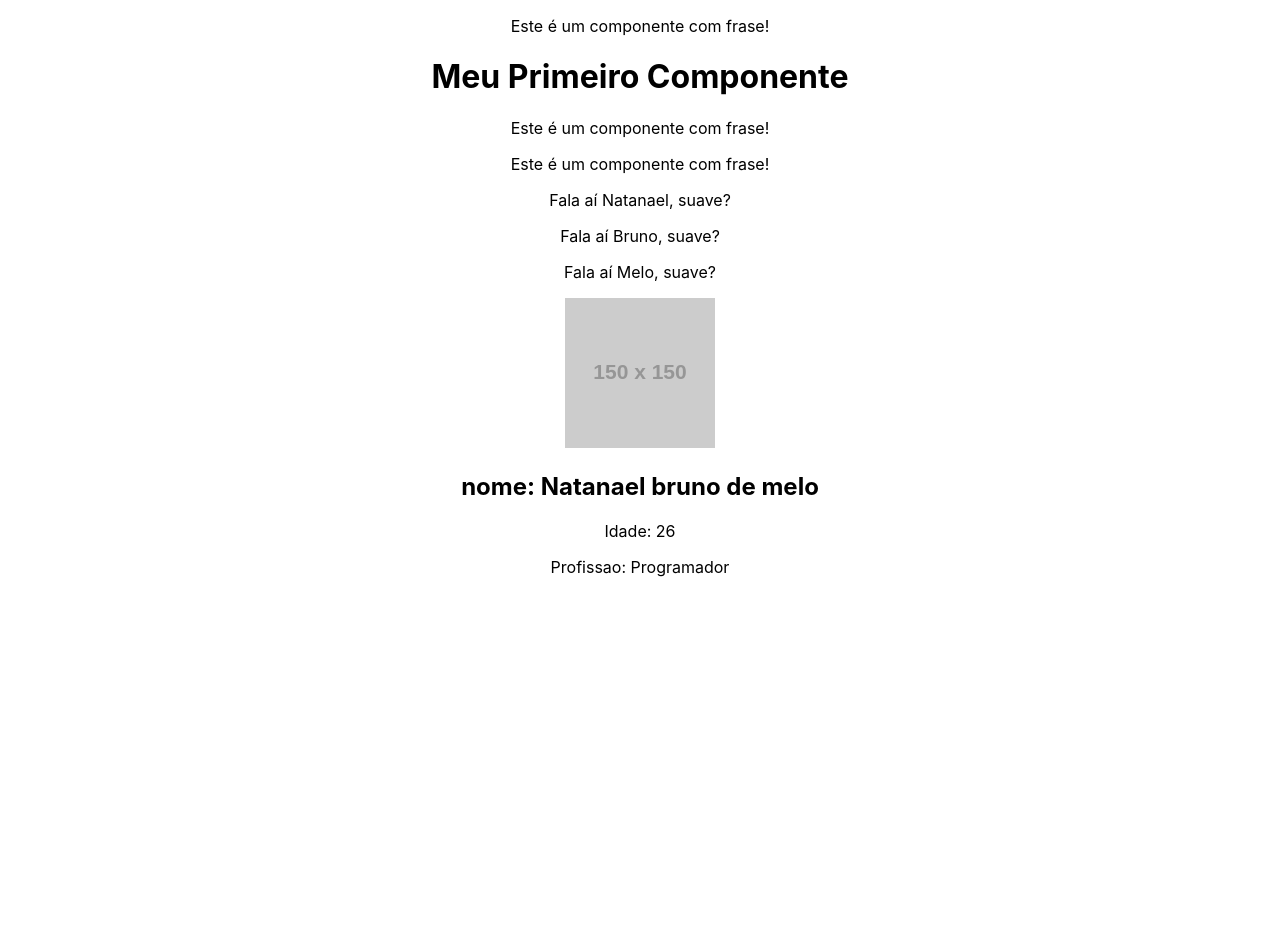
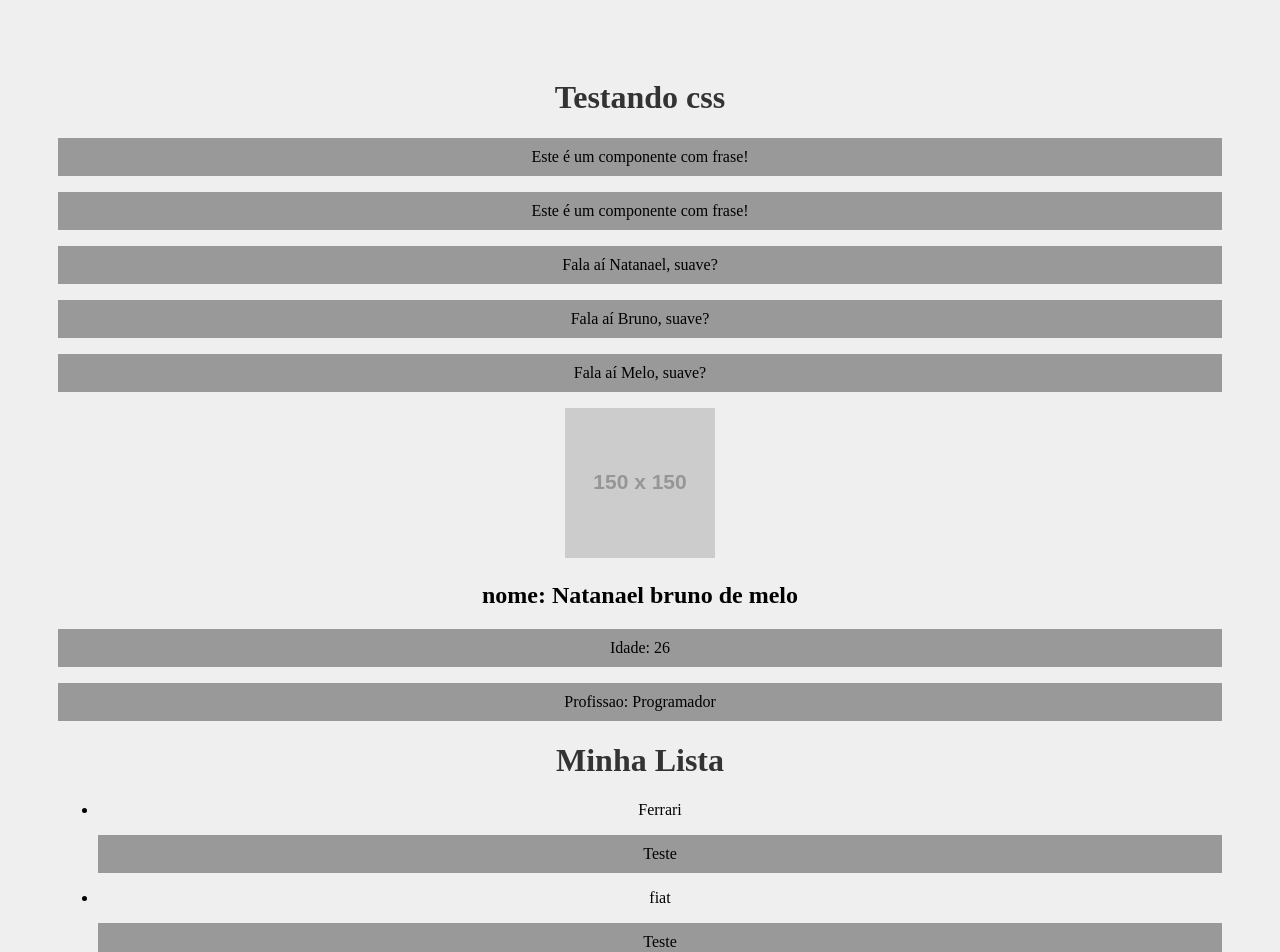
Before and after one commit to natanaellmelo/1-site-react, a React (Create React App) app: page / in a window 1280 px wide. Shown: the top 952 px of the page. Before the commit the page ends 800 px from the top, so only its background shows below. Built offline with nearby package versions, Linux system fonts and the light colour scheme.

Commit message:
Curso hora de codar.
Aula 7.

```diff
--- a/src/App.js
+++ b/src/App.js
@@ -1,8 +1,9 @@
-import React, { Component }  from 'react';
-import './App.css';
-import HelloWord from './components/HelloWord'
-import SayMyName from './components/SayMyName';
-import Pessoa from './components/Pessoas';
+import React, { Component }  from 'react'
+import './App.css'
+import SayMyName from './components/SayMyName'
+import Pessoa from './components/Pessoas'
+import Frase  from './components/Frase.js'
+import List from './components/List'
 
 function App() {
 
@@ -11,13 +12,19 @@ function App() {
 
 
   return (
+
     <div className="App">
-
-      <HelloWord/>
+      <h1>Testando css</h1>
+      <Frase />
+      <Frase />
       <SayMyName nome= "Natanael"/>
       <SayMyName nome= {nome}/>
       <SayMyName nome= "Melo"/>
-      <Pessoa nome="Natanael bruno de melo" idade="26" profissao="Programador" foto="https://via.placeholder.com/150"/>
+      <Pessoa nome="Natanael bruno de melo"
+      idade="26"
+      profissao="Programador"
+      foto="https://via.placeholder.com/150"/>
+      <List/>
 
     </div>
   )
--- a/src/components/Frase.js
+++ b/src/components/Frase.js
@@ -1,10 +1,10 @@
-
-import React from "react"
+import React, { Component }  from 'react'
+import Styles from './FraseModule.css'
 
 
 function Frase(){
-    return(
-        <div>
+    return (
+        <div className={Styles.fraseContainer} >
             <p>Este é um componente com frase!</p>
         </div>
     )
--- /dev/null
+++ b/src/components/FraseModule.css
@@ -0,0 +1,10 @@
+.fraseContainer {
+background-color: #ff6f9c;
+border: 1px solid rgb(209, 35, 35);
+}
+
+.fraseContent {
+    color: rgb(5, 221, 70);
+    background-color: rgb(221, 207, 16);
+    margin: 0;
+}
--- /dev/null
+++ b/src/components/Iten.js
@@ -0,0 +1,16 @@
+import React, {Component} from "react"
+
+
+
+
+function Item(Props){
+return(
+<>
+    <li>{Props.marca}</li>
+    <p>Teste</p>
+</>
+
+)
+}
+
+export default Item
--- /dev/null
+++ b/src/components/List.js
@@ -0,0 +1,19 @@
+import React, { Component }  from 'react'
+import Item from './Iten'
+
+
+
+function List(){
+return(
+    <>
+        <h1>Minha Lista</h1>
+        <ul>
+            <Item marca="Ferrari"/>
+            <Item marca="fiat"/>
+            <Item marca= "Honda"/>
+        </ul>
+    </>
+    )
+}
+
+export default List
--- a/src/index.css
+++ b/src/index.css
@@ -1,13 +1,14 @@
 body {
-  margin: 0;
-  font-family: -apple-system, BlinkMacSystemFont, 'Segoe UI', 'Roboto', 'Oxygen',
-    'Ubuntu', 'Cantarell', 'Fira Sans', 'Droid Sans', 'Helvetica Neue',
-    sans-serif;
-  -webkit-font-smoothing: antialiased;
-  -moz-osx-font-smoothing: grayscale;
+  /*espassamento*/
+  padding: 50px;
+  padding-bottom: 500px;
+background-color: #efefef;
+}
+h1{
+  color:#333;
 }
 
-code {
-  font-family: source-code-pro, Menlo, Monaco, Consolas, 'Courier New',
-    monospace;
+p{
+  background-color: #999;
+  padding: 10px;
 }
```
